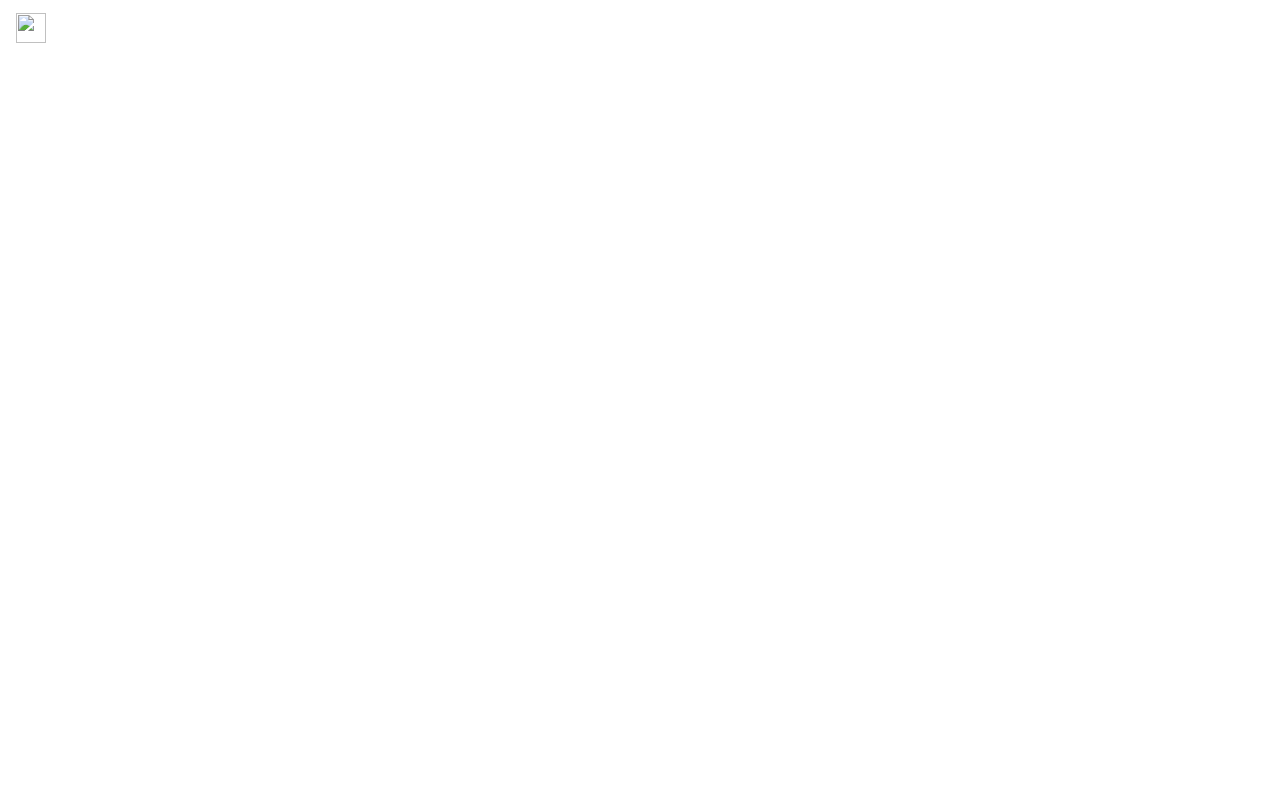
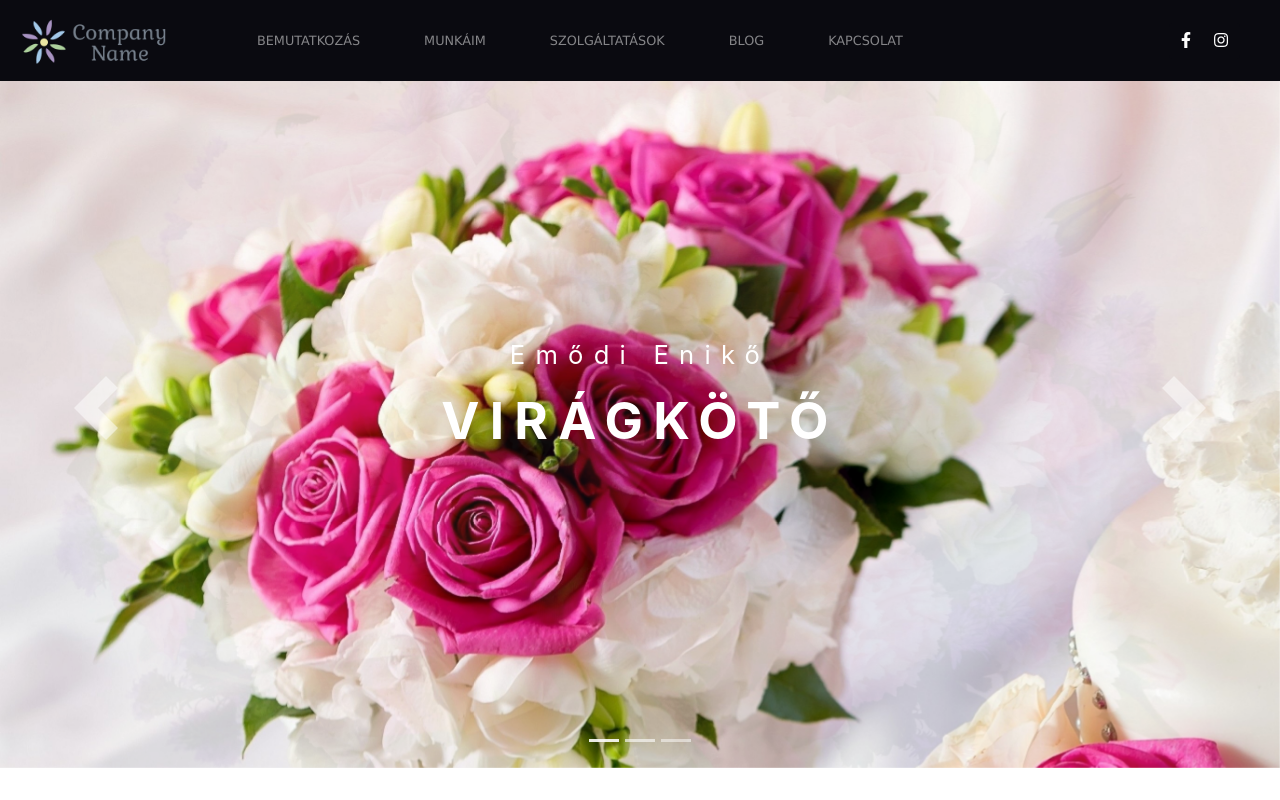
Before and after one commit to zrizmajer/floristryBusinessPage, a plain HTML site: page viragkotes.html in a window 1280 px wide. Drawn offline with nearby package versions, Linux system fonts and the light colour scheme.

Commit message:
Added a carousel to the page

```diff
--- a/viragkotes.css
+++ b/viragkotes.css
@@ -0,0 +1,69 @@
+body {
+    font-size: 100%;
+  }
+
+#companyLogo {
+    margin: 0px;
+}
+
+.navbar {
+    background-color: #0a0a10;
+    font-family: "Lucida Sans Unicode", "Lucida Grande", sans-serif;
+    font-size: 0.8em;
+}
+.btn-secondary {
+    background-color: #0a0a10;
+}
+
+.carousel-control-prev-icon, .carousel-control-next-icon  {
+    height: 5vw;
+    width: 5vw;
+}
+
+.fab {
+    color: white;
+}
+
+.mainText {
+    position: absolute;
+    left: 0;
+    top: 40%;
+    width: 100%;
+    text-align: center;
+    animation-name: textFloat;
+    animation-duration: 3s;
+    animation-timing-function: ease-out;
+}
+
+@keyframes textFloat {
+    from {top: 30%;}
+    to {top: 40%;}
+  }
+
+
+#floristName {
+    font-size: 2vw;
+    color: white;
+    letter-spacing: 0.8vw;
+}
+
+#floristOccupation {
+    font-size: 4vw;
+    font-weight: bold;
+    color: white;
+    letter-spacing: 0.8vw;
+}
+
+.carousel-inner {
+    z-index: -1;
+}
+
+.main-wrapper {
+    position: relative;
+}
+
+@media only screen and (max-width: 1200px) {
+    .btn-toolbar {
+      display: none;
+    }
+  }
--- a/viragkotes.html
+++ b/viragkotes.html
@@ -8,25 +8,87 @@
     <meta name="description" content="Emődi Enikő virágkötő oldala - Igényes, ízléses, stílusos csokrok, koszorúk Budapesten.">
     <meta name="author" content="Rizmajer Zoltán">
     <link rel="stylesheet" href="https://maxcdn.bootstrapcdn.com/bootstrap/4.3.1/css/bootstrap.min.css">
-    <link rel="stylesheet" href="https://maxcdn.bootstrapcdn.com/bootstrap/4.3.1/css/bootstrap.min.css">
+    <link rel="stylesheet" href="viragkotes.css">
     <script src="https://ajax.googleapis.com/ajax/libs/jquery/3.4.0/jquery.min.js"></script>
     <script src="https://cdnjs.cloudflare.com/ajax/libs/popper.js/1.14.7/umd/popper.min.js"></script>
     <script src="https://maxcdn.bootstrapcdn.com/bootstrap/4.3.1/js/bootstrap.min.js"></script>
+    <script src="viragkotes.js"></script>
+    <link rel="stylesheet" href="https://use.fontawesome.com/releases/v5.8.2/css/all.css" integrity="sha384-oS3vJWv+0UjzBfQzYUhtDYW+Pj2yciDJxpsK1OYPAYjqT085Qq/1cq5FLXAZQ7Ay" crossorigin="anonymous">
 </head>
 <body>
     <div id="container-fluid">
         <div class="page-wrapper">
             <div class="header-wrapper">
                 <header id="header">
-                    <nav class="navbar fixed-top navbar-dark">
+                    <nav class="navbar navbar-expand-xl fixed-top navbar-dark" >
                         <a class="navbar-brand" href="#">
-                            <img src="/docs/4.3/assets/brand/bootstrap-solid.svg" width="30" height="30" class="d-inline-block align-top" alt="">
-                            Bootstrap
+                            <img id="companyLogo" src="companyLogo1.png" width="80%" height="80%" class="d-inline-block align-top" alt="Company Logo">
                         </a>
+                        <button class="navbar-toggler" type="button" data-toggle="collapse" data-target="#navbarNav" aria-controls="navbarNav" aria-expanded="false" aria-label="Toggle navigation">
+                            <span class="navbar-toggler-icon"></span>
+                        </button>
+                        <div class="collapse navbar-collapse" id="navbarNav">
+                            <ul class="navbar-nav"">
+                                <li class="nav-item px-4">
+                                    <a class="nav-link" href="#">BEMUTATKOZÁS</a>
+                                </li>
+                                <li class="nav-item px-4">
+                                    <a class="nav-link" href="#">MUNKÁIM</a>
+                                </li>
+                                <li class="nav-item px-4">
+                                    <a class="nav-link" href="#">SZOLGÁLTATÁSOK</a>
+                                </li>
+                                <li class="nav-item px-4">
+                                    <a class="nav-link" href="#">BLOG</a>
+                                </li>
+                                <li class="nav-item px-4">
+                                    <a class="nav-link" href="#">KAPCSOLAT</a>
+                                </li>
+                            </ul>
+                        </div>
+                        <div class="btn-toolbar" role="toolbar" aria-label="Social Media Buttons">
+                                <div class="btn-group mr-4" role="group" aria-label="First group">
+                                  <button type="button" class="btn btn-secondary border-0"><a class="social-button" href="#"><i class="fab fa-facebook-f"></i></a></button>
+                                  <button type="button" class="btn btn-secondary border-0"><a class="social-button" href="#"><i class="fab fa-instagram"></i></a></button>
+                        </div>
                     </nav>
+
                 </header>
             </div>
+            <div class="main-wrapper mt-5">
+                    <div id="carouselFloristry" class="carousel slide carousel-fade" data-ride="carousel">
+                        <ol class="carousel-indicators">
+                            <li data-target="#carouselFloristry" data-slide-to="0" class="active"></li>
+                            <li data-target="#carouselFloristry" data-slide-to="1"></li>
+                            <li data-target="#carouselFloristry" data-slide-to="2"></li>
+                        </ol>
+                        <div class="carousel-inner">
+                            <div class="carousel-item active">
+                                <img src="carousel1.jpg" class="d-block w-100" alt="Csokor fehér és pink rózsákból">
+                            </div>
+                            <div class="carousel-item">
+                                <img src="carousel2.jpg" class="d-block w-100" alt="Pink és fehér szekfűcsokor">
+                            </div>
+                            <div class="carousel-item">
+                                <img src="carousel3.jpg" class="d-block w-100" alt="Pink margarétacsokor">
+                            </div>
+                            </div>
+                            <a class="carousel-control-prev" href="#carouselFloristry" role="button" data-slide="prev">
+                                <span class="carousel-control-prev-icon" aria-hidden="true"></span>
+                                <span class="sr-only">Previous</span>
+                            </a>
+                            <a class="carousel-control-next" href="#carouselFloristry" role="button" data-slide="next">
+                                <span class="carousel-control-next-icon" aria-hidden="true"></span>
+                                <span class="sr-only">Next</span>
+                            </a>
+                    </div>
+                <div class="mainText">
+                    <p id="floristName">Emődi Enikő</p>
+                    <h1 id="floristOccupation" class="text-uppercase">Virágkötő</h1>
+                </div>
+            </div>
         </div>
+
         <footer id="footer">
 
         </footer>
```
Also changed, not shown: carousel1.jpg (added), carousel2.jpg (added), carousel3.jpg (added), companyLogo.png (added), companyLogo1.png (added), viragkotes.js (added), 1 other file.
